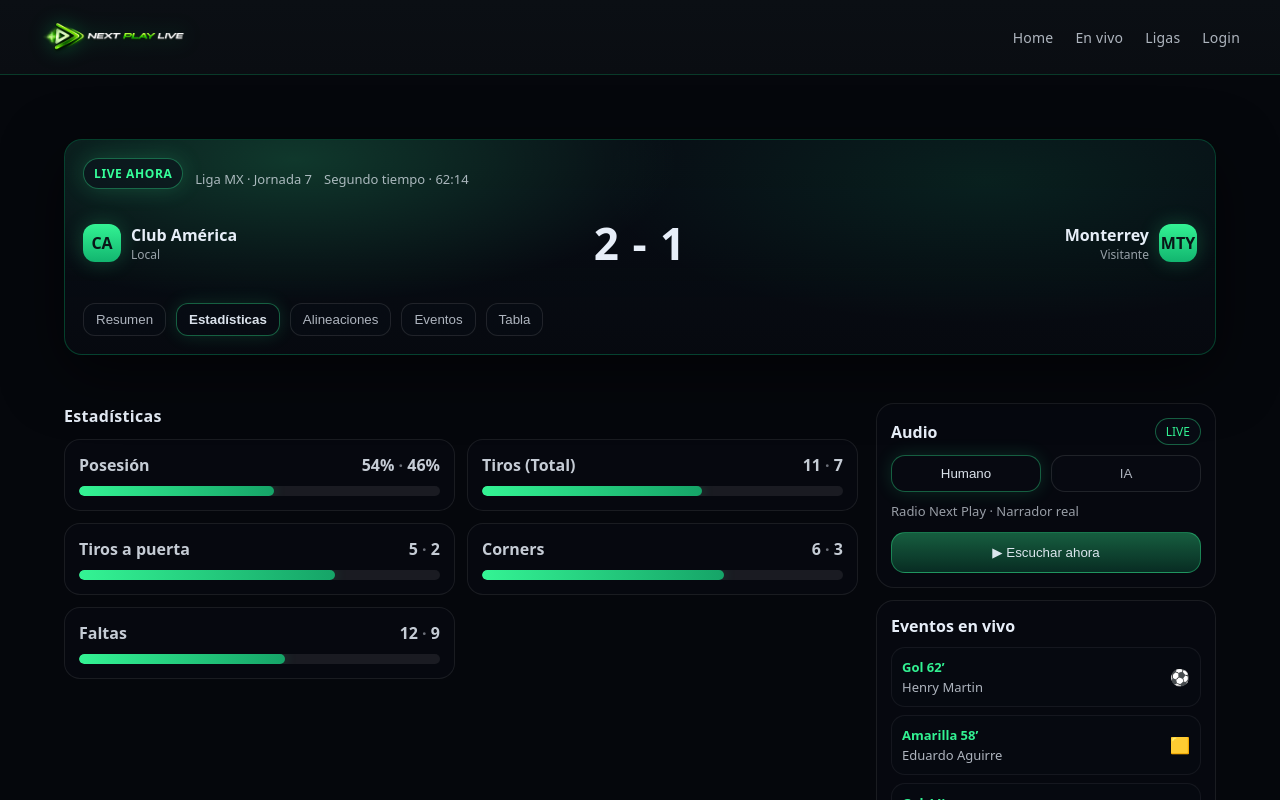
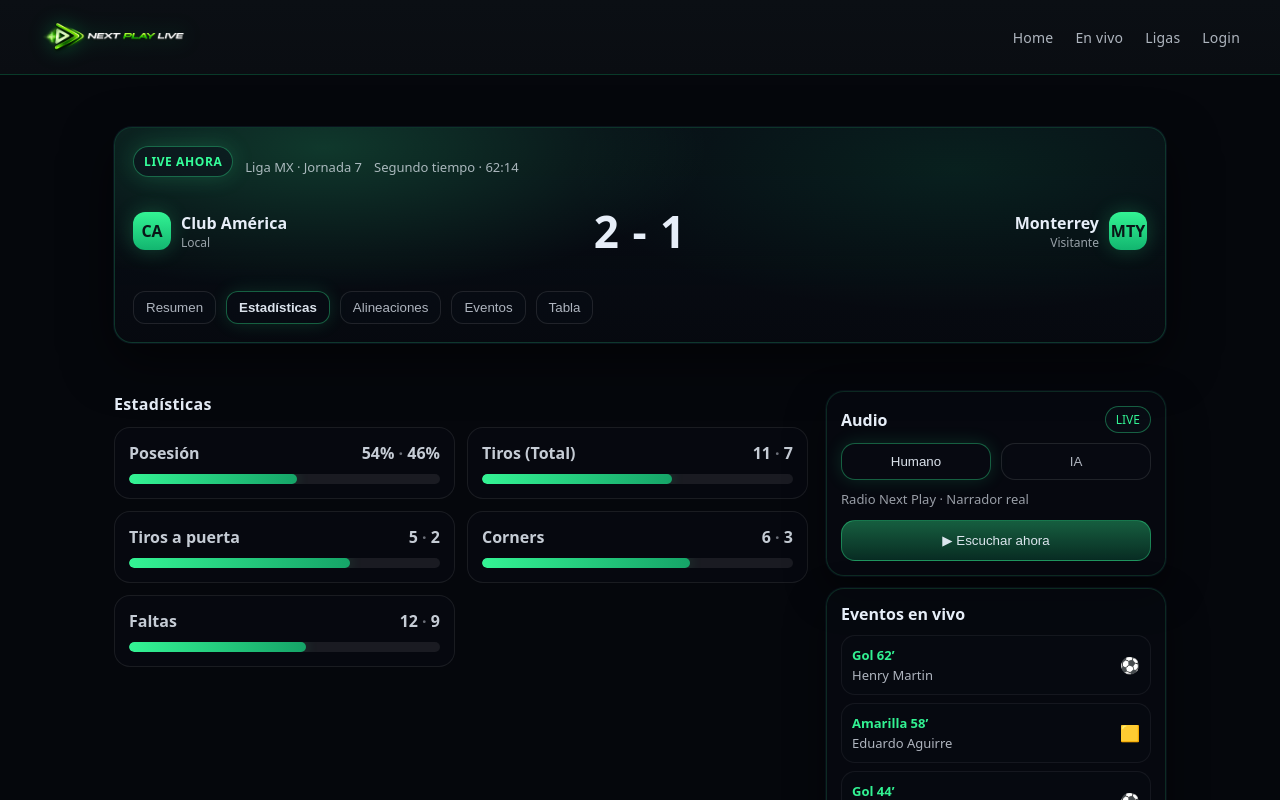
Before and after one commit to jonkas43/nextplaylive, a Next.js app: page / in a window 1280 px wide. Built offline with nearby package versions, Linux system fonts and the light colour scheme.

Commit message:
Polish UI: centered layout and glow

```diff
--- a/app/globals.css
+++ b/app/globals.css
@@ -471,3 +471,19 @@
   .team{ min-width: 0; }
   .score{ font-size: 36px; }
 }
+
+.page{
+  max-width: 1100px;
+  margin: 0 auto;
+  padding: 28px 24px 60px;
+}
+
+.heroCard{
+  border: 1px solid rgba(53,255,154,.18);
+  box-shadow: 0 0 0 1px rgba(80,160,255,.08), 0 18px 50px rgba(0,0,0,.55);
+}
+
+.card{
+  border: 1px solid rgba(53,255,154,.14);
+  box-shadow: 0 0 0 1px rgba(80,160,255,.06), 0 16px 40px rgba(0,0,0,.45);
+}
```
